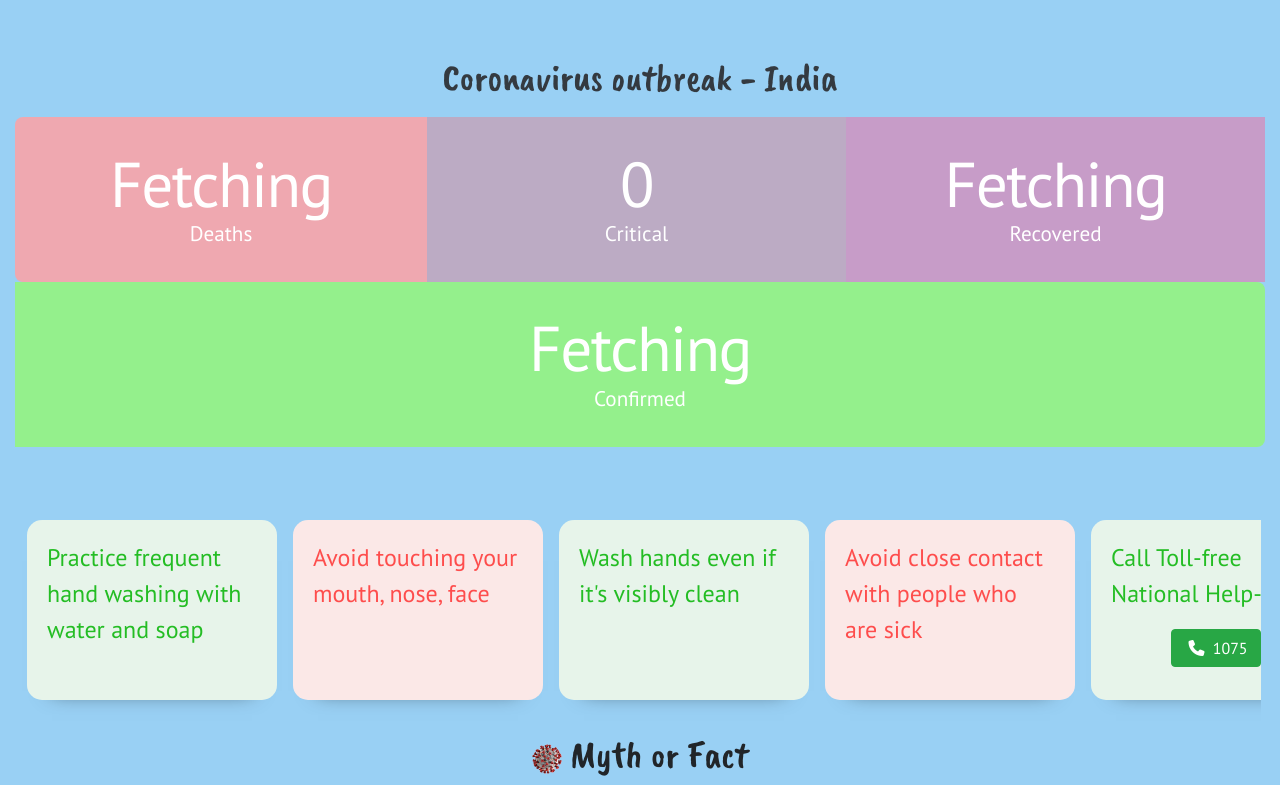
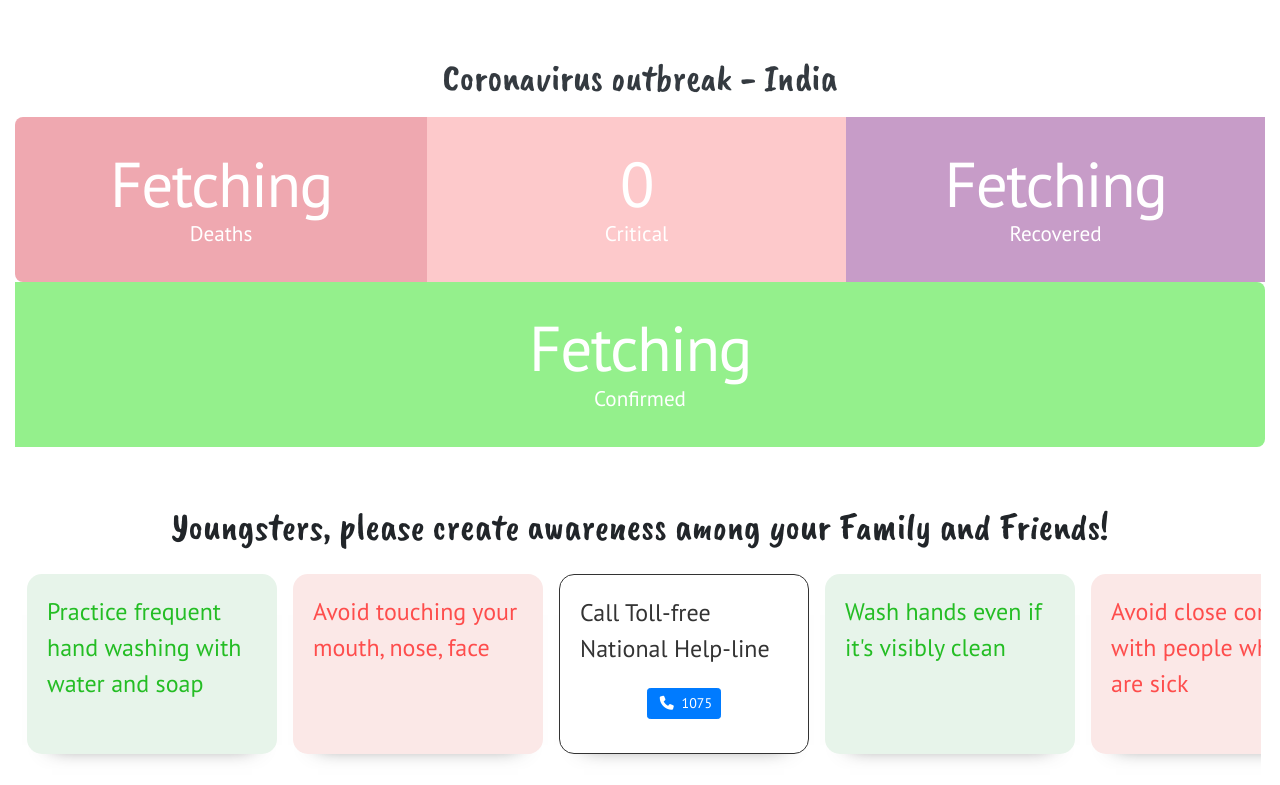
Before and after one commit to goss-gowtham/covid19, a PHP site: page / in a window 1280 px wide. Shown: the part 481-1266 px from the top of the page. Run offline with PHP 8.4, Linux system fonts and the light colour scheme; some libraries are stand-ins or nearby versions.

Commit message:
improved content

```diff
--- a/home.html
+++ b/home.html
@@ -7,7 +7,7 @@
         <link rel="stylesheet" href="./styles.css" type="text/css">
         <link rel="stylesheet" href="https://unpkg.com/aos@next/dist/aos.css" />
     </head>
-    <body>
+    <body id="body-css">
         <nav class="navbar navbar-expand-lg navbar-dark bg-dark justify-content-center">
             <a class="navbar-brand" href="#">Covid-19 India</a>
             <button class="navbar-toggler" type="button" data-toggle="collapse" data-target="#navbarSupportedContent" aria-controls="navbarSupportedContent" aria-expanded="false" aria-label="Toggle navigation">
@@ -20,7 +20,7 @@
                     <a class="nav-link" href="#visualisation">Cases Visualisation</a>
                 </li>
                 <li class="nav-item">
-                    <a class="nav-link" href="./blogs.html">Blogs</a>
+                    <a class="nav-link" href="./blogs.html">Use of soap</a>
                 </li>
                 </ul>
             </div>
@@ -47,6 +47,7 @@
                 </div>
         </div>
         <div class="container-fluid">
+            <h2 class="text-center">Youngsters, please create awareness among your Family and Friends!</h2>
             <div class="row py-3 mx-1 hs">
                 <div class="card do-true mx-2">
                     <div class="card-body p-3">
@@ -58,6 +59,12 @@
                         <p class="card-text">Avoid touching your mouth, nose, face</p>
                     </div>
                 </div>
+                <div class="card do-true mx-2 rounded-lg shadow-lg" style="background-color: inherit; color: #333; border: 1px #333 solid;">
+                    <div class="card-body text-center p-3">
+                        <p class="card-text">Call Toll-free National Help-line</p>
+                        <a href="tel:1075" class="btn btn-primary shadow-lg btn-sm"><i class="fa fa-phone px-1" aria-hidden="true"></i> 1075</a>
+                    </div>
+                </div>
                 <div class="card do-true mx-2">
                     <div class="card-body p-3">
                         <p class="card-text">Wash hands even if it's visibly clean</p>
@@ -66,12 +73,6 @@
                 <div class="card dont mx-2">
                     <div class="card-body p-3">
                         <p class="card-text">Avoid close contact with people who are sick</p>
-                    </div>
-                </div>
-                <div class="card do-true mx-2 rounded-lg shadow-lg">
-                    <div class="card-body text-center p-3">
-                        <p class="card-text">Call Toll-free National Help-line</p>
-                        <a href="tel:1075" class="btn btn-success"><i class="fa fa-phone px-1" aria-hidden="true"></i> 1075</a>
                     </div>
                 </div>
                 <div class="card do-true mx-2">
@@ -395,7 +396,7 @@
         </div>
         <div id="button" style="position: relative"><i class="fa fa-share-alt fa-3x"></i></div>
         <div class="card-footer text-center mt-3"><a href="who.int">Source</a> |
-            <span>Made with <i class="fa fa-heart" style="color: red"></i> by Team HyP0 - <a href="https://www.google.com/search?q=goss+gowtham">Goss</a> (Developer) | <a href="https://instagram.com/gluttony_guy">Nandlal</a>, <a href="https://www.linkedin.com/in/krishnaa-kannan-68473719b">kris</a> (Research) | <a href="https://www.facebook.com/surya04101998/">Jayasurya</a> (Inititator)</span>
+            <span>Made with <i class="fa fa-heart" style="color: red"></i> by Team HyP0 - <a href="https://www.google.com/search?q=goss+gowtham">Goss</a> (Developer) | <a href="https://instagram.com/gluttony_guy">Nandlal</a>, <a href="https://www.linkedin.com/in/krishnaa-kannan-68473719b">kris</a> (Research) | <a href="https://www.facebook.com/surya04101998/">Jayasurya</a> (Initiator)</span>
         </div>
         <!-- Global site tag (gtag.js) - Google Analytics -->
         <script async src="https://www.googletagmanager.com/gtag/js?id=UA-131832126-3"></script>
--- a/styles.css
+++ b/styles.css
@@ -3,10 +3,13 @@
 
 body {
   font-family: "Pt Sans";
+  min-width: 100%;
+}
+#body-css {
   background: no-repeat url(./images/favicon.jpg) fixed;
   background-position: bottom 35px right -4%;
-  min-width: 100%;
-  background-color: #74c0f0bb;
+  transition: transform 1s;
+  transform: rotate(360deg);
 }
 body::-webkit-scrollbar-track
 {
```
